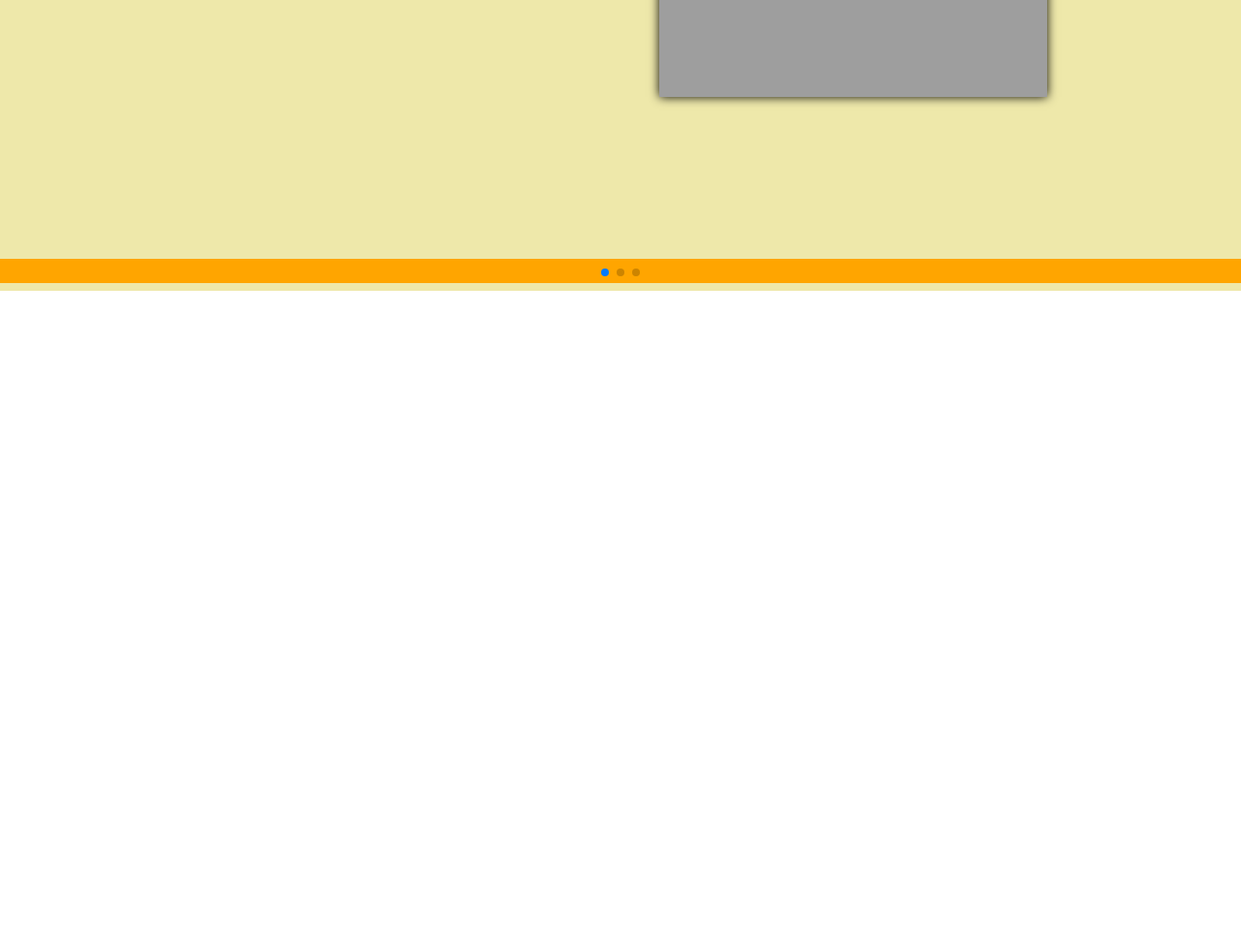
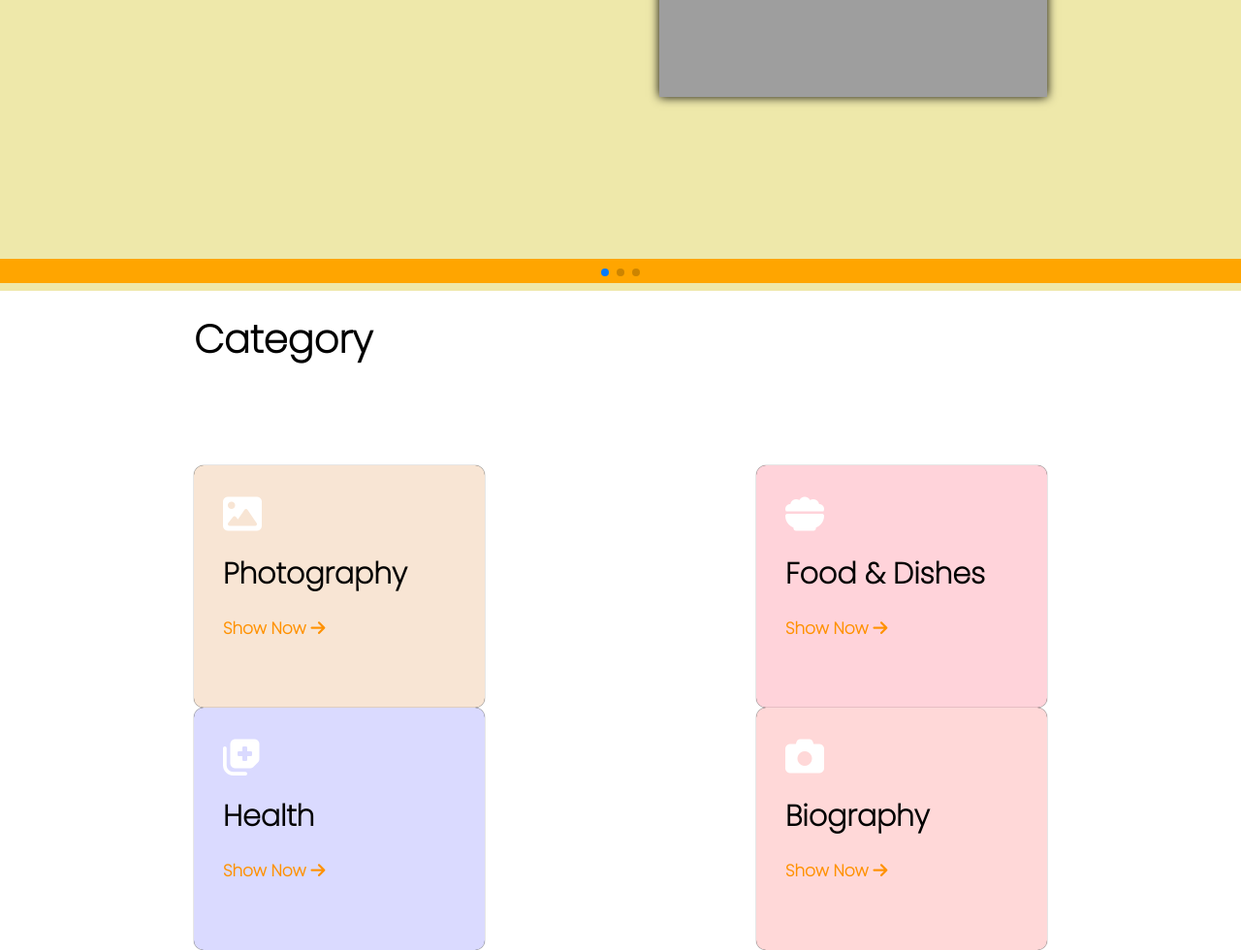
Before and after one commit to emi1718/Book-Store, a plain HTML site: page index.html in a window 1280 px wide. Shown: the part 580-1560 px from the top of the page at 97% size. Before the commit the page ends 880 px from the top, so only its background shows below. Drawn offline with nearby package versions, Linux system fonts and the light colour scheme; grey boxes are pictures that could not be loaded.

Commit message:
second commit

```diff
--- a/index.html
+++ b/index.html
@@ -1,20 +1,28 @@
 <!DOCTYPE html>
 <html lang="en">
   <head>
-    <meta charset="UTF-8">
-    <meta name="viewport" content="width=device-width, initial-scale=1.0">
+    <meta charset="UTF-8" />
+    <meta name="viewport" content="width=device-width, initial-scale=1.0" />
     <title>EmiBookStore</title>
-    <link rel="stylesheet" href="https://cdnjs.cloudflare.com/ajax/libs/font-awesome/6.4.2/css/all.min.css" integrity="sha512-z3gLpd7yknf1YoNbCzqRKc4qyor8gaKU1qmn+CShxbuBusANI9QpRohGBreCFkKxLhei6S9CQXFEbbKuqLg0DA==" crossorigin="anonymous" referrerpolicy="no-referrer" />
+    <link
+      rel="stylesheet"
+      href="https://cdnjs.cloudflare.com/ajax/libs/font-awesome/6.4.2/css/all.min.css"
+      integrity="sha512-z3gLpd7yknf1YoNbCzqRKc4qyor8gaKU1qmn+CShxbuBusANI9QpRohGBreCFkKxLhei6S9CQXFEbbKuqLg0DA=="
+      crossorigin="anonymous"
+      referrerpolicy="no-referrer"
+    />
 
-    <link rel="stylesheet" href="https://cdn.jsdelivr.net/npm/swiper@10/swiper-bundle.min.css" />
+    <link
+      rel="stylesheet"
+      href="https://cdn.jsdelivr.net/npm/swiper@10/swiper-bundle.min.css"
+    />
 
-
-    <link rel="stylesheet" href="style.css">
+    <link rel="stylesheet" href="style.css" />
   </head>
   <body>
     <header>
       <div class="logo">
-                        <img src="logo.jpg" alt="">
+        <img src="logo.jpg" alt="" />
       </div>
 
       <nav>
@@ -27,8 +35,6 @@
         <i class="fa-solid fa-magnifying-glass"></i>
         <a href="#"><i class="fa-solid fa-user"></i></a>
       </nav>
-
-
     </header>
 
     <!-- Hero section  -->
@@ -39,57 +45,106 @@
           <div class="swiper-slide">
             <div class="content">
               <h2>Soul is a letter</h2>
-                            <p>Lorem ipsum dolor sit amet consectetur adipisicing elit. Consectetur, itaque.</p>
+              <p>
+                Lorem ipsum dolor sit amet consectetur adipisicing elit.
+                Consectetur, itaque.
+              </p>
 
               <div class="link">
                 <a href="#">Buy Now</a>
               </div>
             </div>
 
-
             <div class="img">
-                            <img src="Assets/images/book3.jpg" alt="">
+              <img src="Assets/images/book3.jpg" alt="" />
             </div>
           </div>
 
           <div class="swiper-slide">
             <div class="content">
               <h2>All the letter</h2>
-                    <p>Lorem ipsum dolor sit amet consectetur adipisicing elit. Consectetur, itaque.</p>
+              <p>
+                Lorem ipsum dolor sit amet consectetur adipisicing elit.
+                Consectetur, itaque.
+              </p>
 
               <div class="link">
                 <a href="#">Buy Now</a>
               </div>
             </div>
 
-
             <div class="img">
-                    <img src="Assets/images/book4.jpg" alt="">
+              <img src="Assets/images/book4.jpg" alt="" />
             </div>
           </div>
 
           <div class="swiper-slide">
             <div class="content">
               <h2>Mad About The Boy</h2>
-            <p>Lorem ipsum dolor sit amet consectetur adipisicing elit. Consectetur, itaque.</p>
+              <p>
+                Lorem ipsum dolor sit amet consectetur adipisicing elit.
+                Consectetur, itaque.
+              </p>
 
               <div class="link">
                 <a href="#">Buy Now</a>
               </div>
             </div>
 
-
             <div class="img">
-            <img src="Assets/images/book11.jpg" alt="">
+              <img src="Assets/images/book11.jpg" alt="" />
             </div>
           </div>
-
         </div>
         <div class="swiper-pagination"></div>
       </div>
     </section>
 
+    <!-- Category Section  -->
 
+    <section class="Category">
+             <h2>Category</h2>
+
+                  <div class="container">
+                    <div class="col">
+                        <i class="fa-solid fa-image"></i>
+                        <h3>Photography</h3>
+
+                        <div class="link">
+                            <a href="#">Show Now <i class="fa-solid fa-arrow-right"></i></a>
+                        </div>
+                    </div>
+                    <div class="col">
+                        <i class="fa-solid fa-bowl-food"></i>
+                        <h3>Food & Dishes</h3>
+
+                        <div class="link">
+                            <a href="#">Show Now <i class="fa-solid fa-arrow-right"></i></a>
+                        </div>
+                    </div>
+
+                    <div class="col">
+                        <i class="fa-solid fa-notes-medical"></i>
+                        <h3>Health</h3>
+
+                        <div class="link">
+                            <a href="#">Show Now <i class="fa-solid fa-arrow-right"></i></a>
+                        </div>
+                    </div>
+
+                    <div class="col">
+                        <i class="fa-solid fa-camera"></i>
+                        <h3>Biography</h3>
+
+                        <div class="link">
+                            <a href="#">Show Now <i class="fa-solid fa-arrow-right"></i></a>
+                        </div>
+                    </div>
+
+                  </div>
+
+
+    </section>
     <script src="https://cdn.jsdelivr.net/npm/swiper@10/swiper-bundle.min.js"></script>
 
     <script src="script.js"></script>
--- a/style.css
+++ b/style.css
@@ -111,3 +111,77 @@ nav a:hover , nav > i:hover{
 .swiper-pagination{
     background-color: orange;
 }
+
+
+/* Category section  */
+
+.Category{
+    width: 100%;
+    height: 600px;
+    padding: 20px 200px;
+}
+
+.Category > h2{
+    font-size: 40px;
+    font-weight: 700;
+}
+
+.Category > .container{
+    width: 100%;
+    display: flex;
+    justify-content: space-between;
+    flex-wrap: wrap;
+    margin-top: 100px;
+}
+
+.Category > .container > .col{
+    width: 300px;
+    height: 250px;
+    padding: 30px;
+    text-align: left;
+    border-radius: 10px;
+    box-shadow: 0px 0px 1px black;
+}
+
+.Category > .container > .col > i{
+    font-size: 40px;
+    margin-bottom: 20px;
+    color: white;
+}
+
+.Category > .container > .col > h3{
+    font-size: 30px;
+    margin-bottom: 20px;
+}
+
+
+.Category > .container > .col > .link > a{
+    font-size: 17px;
+    font-weight: 700;
+    color: rgb(255, 145, 0);
+}
+
+.Category > .container > .col > .link > a:hover{
+    color: white;
+    transition: .77s;
+}
+
+/* .................. */
+
+.Category > .container > .col:nth-child(1){
+    background-color: rgb(248, 229, 212);
+}
+
+
+.Category > .container > .col:nth-child(2){
+    background-color: rgb(255, 211, 218);
+}
+
+
+.Category > .container > .col:nth-child(3){
+    background-color: rgb(218, 218, 255);
+}
+
+.Category > .container > .col:nth-child(4){
+    background-color: rgb(255, 216, 216);
+}
```
Lines whose indentation alone changed are shown as unchanged.
